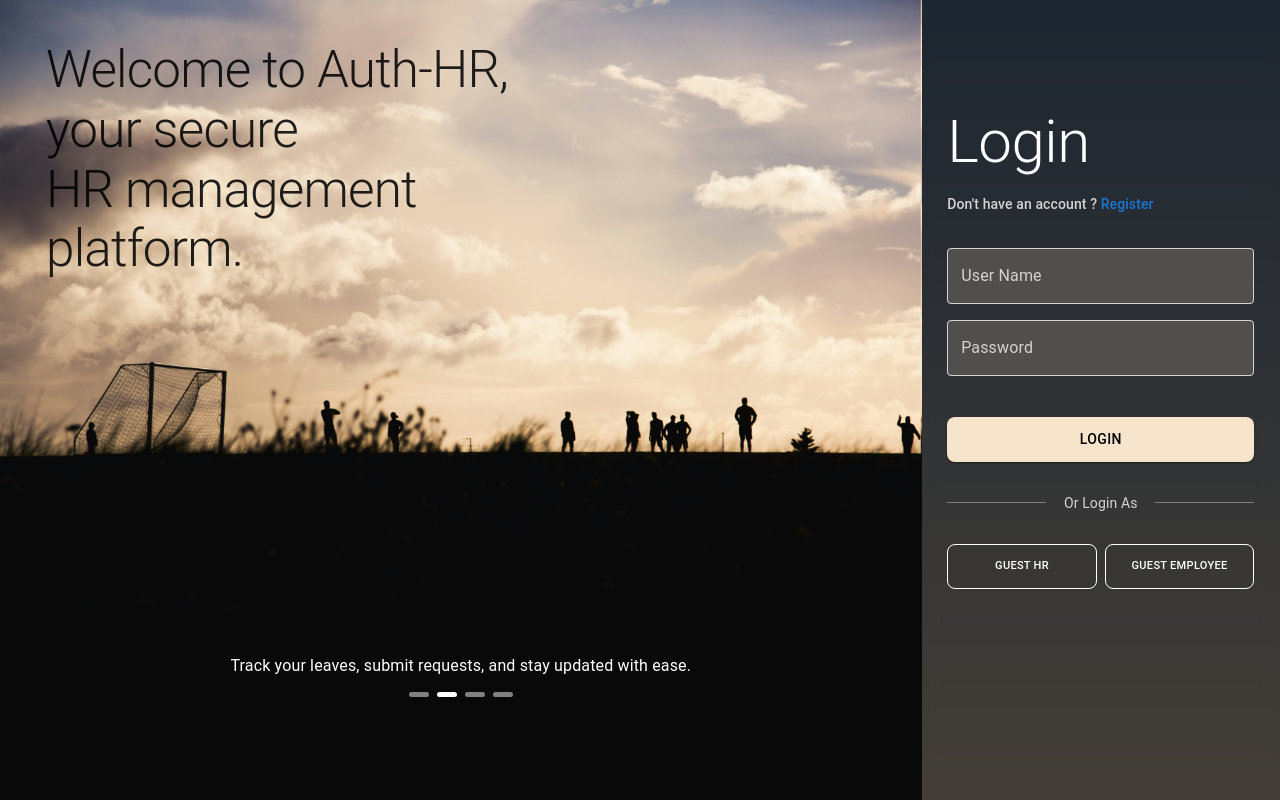
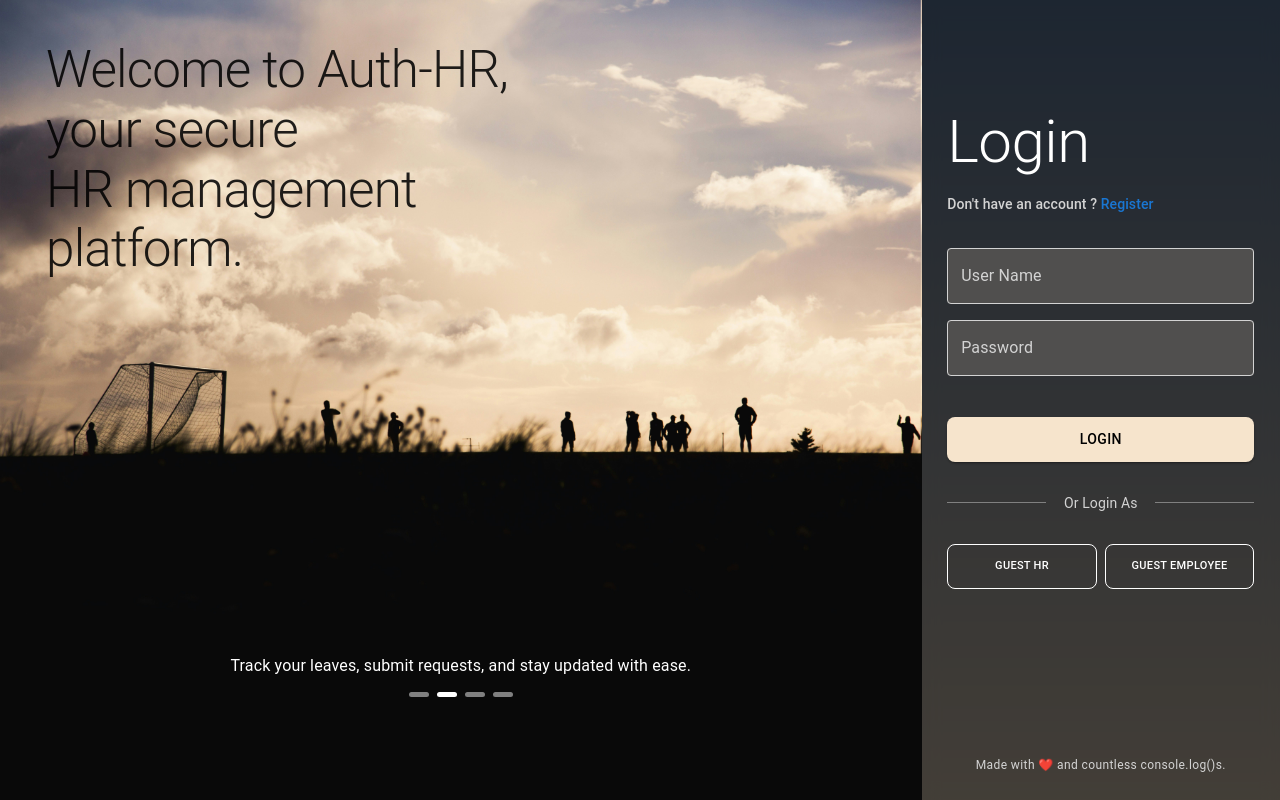
Before and after one commit to bhargav-parashar/auth-HR, a React (Vite) app in the folder frontend/: page / in a window 1280 px wide. Built offline with nearby package versions, Linux system fonts and the light colour scheme.

Commit message:
feat:added made with love tag

```diff
--- a/frontend/src/components/LoginLayout/Layout.js
+++ b/frontend/src/components/LoginLayout/Layout.js
@@ -7,8 +7,8 @@ import { carouselSlides } from "../../constants/constants";
 const Login = ({ children }) => {
   return (
     <Box
-      py={{ xs: 0,  xl: 5 }}
-      px={{ xs: 0,  xl: 10 }}
+      py={{ xs: 0, xl: 5 }}
+      px={{ xs: 0, xl: 10 }}
       sx={{
         height: "100vh",
         background:
@@ -28,7 +28,7 @@ const Login = ({ children }) => {
           sx={{
             background: "#090909",
             objectFit: "cover",
-            borderTopLeftRadius: {xs:'0rem', xl:"0.5rem"}  ,
+            borderTopLeftRadius: { xs: "0rem", xl: "0.5rem" },
             borderTopRightRadius: { xs: "0rem", xl: "0.5rem" },
             borderBottomLeftRadius: { xs: "0rem", xl: "0.5rem" },
             overflow: "hidden",
@@ -40,7 +40,7 @@ const Login = ({ children }) => {
               maxWidth: "100%",
               background: "#090909",
               objectFit: "contain",
-              borderTopLeftRadius:{xs:'0rem', xl:"0.5rem"}  ,
+              borderTopLeftRadius: { xs: "0rem", xl: "0.5rem" },
               borderTopRightRadius: { xs: "0rem", xl: "0.rem" },
               borderBottomLeftRadius: { xs: "0%", xl: "0.5rem" },
             }}
@@ -106,12 +106,28 @@ const Login = ({ children }) => {
             backdropFilter: "blur(8px)",
             borderTopRightRadius: { xs: "0rem", xl: "0.5rem" },
             borderBottomLeftRadius: { xs: "0rem", xl: "0rem" },
-            borderBottomRightRadius:  {xs:'0rem', xl:"0.5rem"} ,
+            borderBottomRightRadius: { xs: "0rem", xl: "0.5rem" },
             padding: { xs: "5%", md: "2%" },
           }}
           flex={{ xs: 3, md: 1 }}
         >
           {children}
+          <Box
+            direction="row"
+            justifyContent="center"
+            sx={{
+              position: "absolute",
+              bottom: "3%",
+              left: "1%",
+              right: "1%",
+              display: "flex",
+              justifyContent: "center",
+            }}
+          >
+            <Typography variant="caption" color="lightgray">
+              Made with ❤️ and countless console.log()s.
+            </Typography>
+          </Box>
         </Box>
       </Stack>
     </Box>
```
